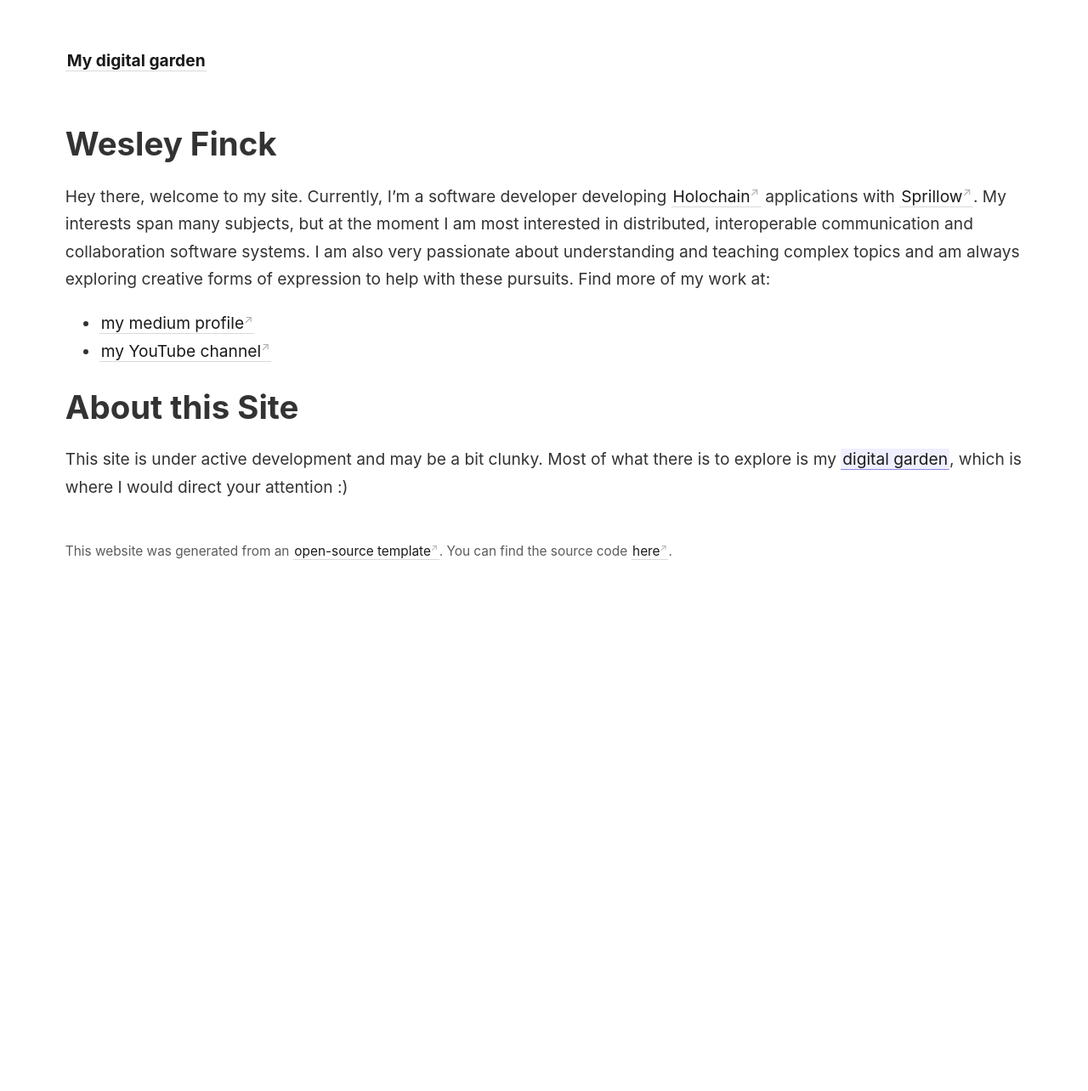
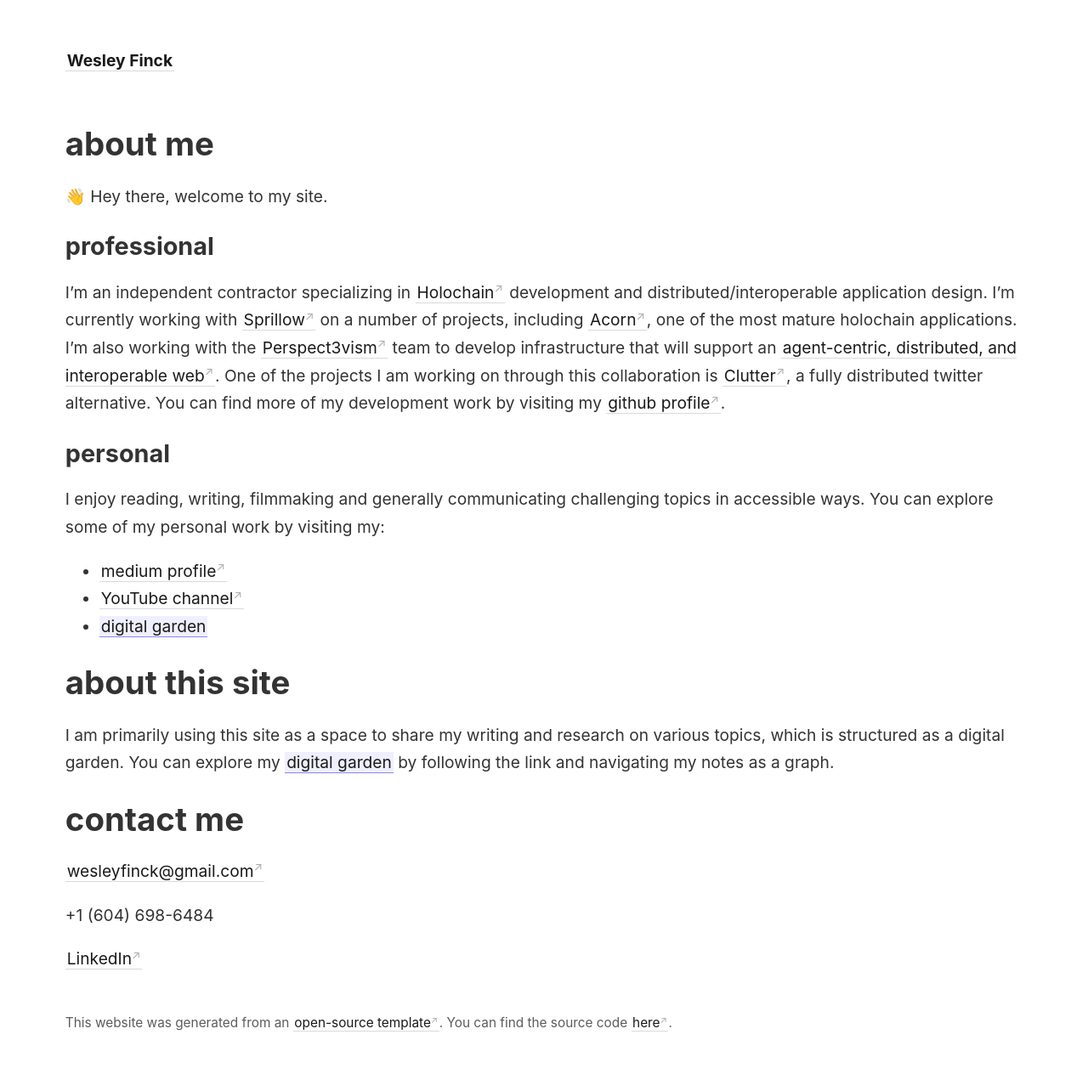
Before and after one commit to weswalla/digital-garden, a Jekyll site: the page built from _pages/index.md, in a window 1280 px wide. Shown: the whole page at 85% size. Built offline with Jekyll 4.4.1, drawn with Linux system fonts in a browser that asks for light colours; before the commit the page ends 900 px from its top, so only the background shows below that.

Commit message:
updated home page

```diff
--- a/_config.yml
+++ b/_config.yml
@@ -1,4 +1,4 @@
-title:               My digital garden
+title:               Wesley Finck
 include:             ['_pages']
 exclude:             ['_includes/notes_graph.json','*.sh']
 # You may need to change the base URL depending on your deploy configuration.
--- a/_pages/index.md
+++ b/_pages/index.md
@@ -4,14 +4,25 @@ title: Home
 id: home
 permalink: /
 ---
-# Wesley Finck
-Hey there, welcome to my site. Currently, I'm a software developer developing [Holochain](https://www.holochain.org/) applications with [Sprillow](https://sprillow.com).
-My interests span many subjects, but at the moment I am most interested in distributed, interoperable communication and collaboration software systems.
-I am also very passionate about understanding and teaching complex topics and am always exploring creative forms of expression to help with these pursuits.
-Find more of my work at:
-- [my medium profile](https://wesleyfinck.medium.com/)
-- [my YouTube channel](https://www.youtube.com/channel/UCPMZ2h9TqvfWIAQyFGfPyEQ)
+# about me
+👋 Hey there, welcome to my site.
 
-# About this Site
-This site is under active development and may be a bit clunky.
-Most of what there is to explore is my [[digital garden]], which is where I would direct your attention :)
+## professional
+I'm an independent contractor specializing in [Holochain](https://www.holochain.org/) development and distributed/interoperable application design. I'm currently working with [Sprillow](https://sprillow.com) on a number of projects, including [Acorn](https://github.com/h-be/acorn), one of the most mature holochain applications. I'm also working with the [Perspect3vism](https://github.com/perspect3vism/) team to develop infrastructure that will support an [agent-centric, distributed, and interoperable web](https://medium.com/holochain/holochain-reinventing-applications-d2ac1e4f25ef). One of the projects I am working on through this collaboration is [Clutter](https://github.com/artbrock/clutter), a fully distributed twitter alternative. You can find more of my development work by visiting my [github profile](https://github.com/weswalla/).
+
+
+## personal
+I enjoy reading, writing, filmmaking and generally communicating challenging topics in accessible ways. You can explore some of my personal work by visiting my:
+- [medium profile](https://wesleyfinck.medium.com/)
+- [YouTube channel](https://www.youtube.com/channel/UCPMZ2h9TqvfWIAQyFGfPyEQ)
+- [[digital garden]]
+
+# about this site
+I am primarily using this site as a space to share my writing and research on various topics, which is structured as a digital garden. You can explore my [[digital garden]] by following the link and navigating my notes as a graph.
+
+# contact me
+[wesleyfinck@gmail.com](mailto:wesleyfinck@gmail.com)
+
++1 (604) 698-6484
+
+[LinkedIn](https://www.linkedin.com/in/wesleyfinck/)
```
